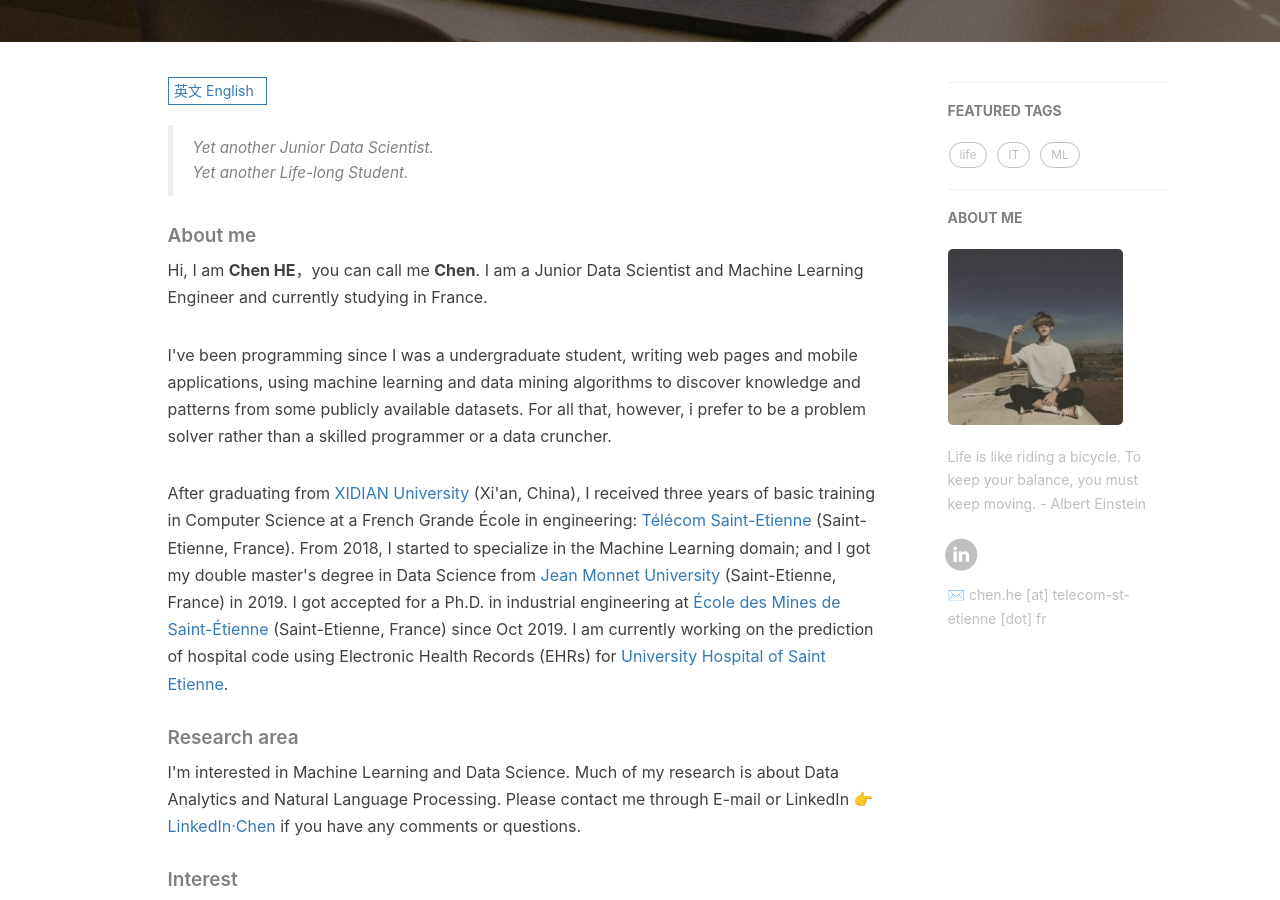
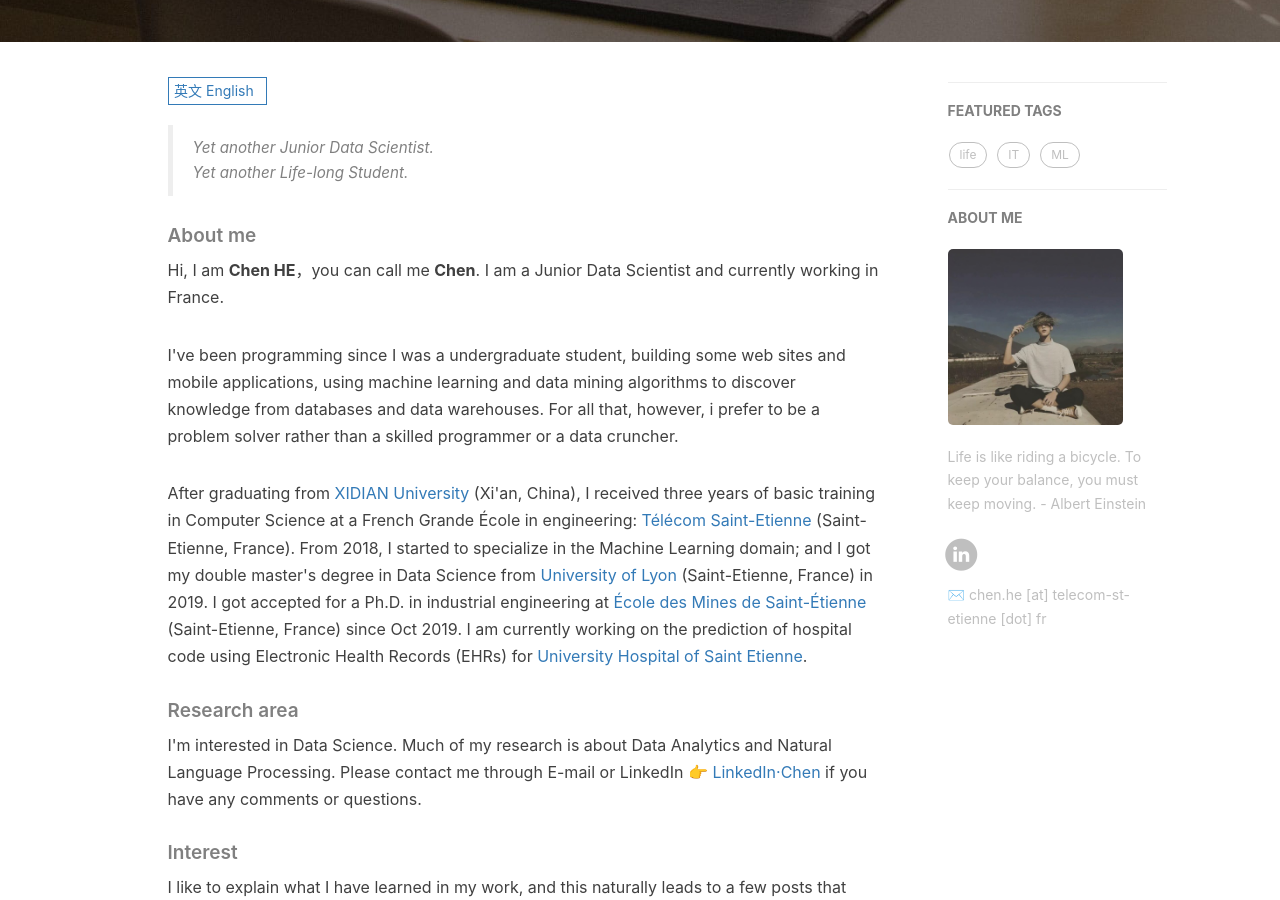
Before and after one commit to he-chen-95/he-chen-95.github.io, a Jekyll site: the page built from about.html, in a window 1280 px wide and 900 px high, scrolled down 396 px. Built offline with Jekyll 4.4.1, drawn with Linux system fonts in a browser that asks for light colours; nearby versions of some CDN libraries; comment, search, counter and statistics services are not loaded.

Commit message:
Update about.html

```diff
--- a/about.html
+++ b/about.html
@@ -51,15 +51,15 @@
 
     <h5>About me</h5>
 
-    <p>Hi, I am <strong>Chen HE</strong>，you can call me <strong>Chen</strong>. I am a Junior Data Scientist and Machine Learning Engineer and currently studying in France.</p>
+    <p>Hi, I am <strong>Chen HE</strong>，you can call me <strong>Chen</strong>. I am a Junior Data Scientist and currently working in France.</p>
 
-    <p>I've been programming since I was a undergraduate student, writing web pages and mobile applications, using machine learning and data mining algorithms to discover knowledge and patterns from some publicly available datasets. For all that, however, i prefer to be a problem solver rather than a skilled programmer or a data cruncher.</p>
+    <p>I've been programming since I was a undergraduate student, building some web sites and mobile applications, using machine learning and data mining algorithms to discover knowledge from databases and data warehouses. For all that, however, i prefer to be a problem solver rather than a skilled programmer or a data cruncher.</p>
 
-    <p>After graduating from <a href="https://en.xidian.edu.cn/">XIDIAN University</a> (Xi'an, China), I received three years of basic training in Computer Science at a French Grande École in engineering: <a href="https://www.telecom-st-etienne.fr/">Télécom Saint-Etienne</a> (Saint-Etienne, France).  From 2018, I started to specialize in the Machine Learning domain; and I got my double master's degree in Data Science from <a href="https://www.univ-st-etienne.fr/en/index.html">Jean Monnet University</a> (Saint-Etienne, France) in 2019. I got accepted for a Ph.D. in industrial engineering at <a href="https://www.mines-stetienne.fr/">École des Mines de Saint-Étienne</a> (Saint-Etienne, France) since Oct 2019. I am currently working on the prediction of hospital code using Electronic Health Records (EHRs) for <a href="http://www.chu-st-etienne.fr/">University Hospital of Saint Etienne</a>.</p>
+    <p>After graduating from <a href="https://en.xidian.edu.cn/">XIDIAN University</a> (Xi'an, China), I received three years of basic training in Computer Science at a French Grande École in engineering: <a href="https://www.telecom-st-etienne.fr/">Télécom Saint-Etienne</a> (Saint-Etienne, France).  From 2018, I started to specialize in the Machine Learning domain; and I got my double master's degree in Data Science from <a href="https://www.universite-lyon.fr/">University of Lyon</a> (Saint-Etienne, France) in 2019. I got accepted for a Ph.D. in industrial engineering at <a href="https://www.mines-stetienne.fr/">École des Mines de Saint-Étienne</a> (Saint-Etienne, France) since Oct 2019. I am currently working on the prediction of hospital code using Electronic Health Records (EHRs) for <a href="http://www.chu-st-etienne.fr/">University Hospital of Saint Etienne</a>.</p>
 
     <h5>Research area</h5>
 
-    <p>I'm interested in Machine Learning and Data Science. Much of my research is about Data Analytics and Natural Language Processing. Please contact me through E-mail or LinkedIn 👉 <a href="https://www.linkedin.com/in/chenhe95/">LinkedIn·Chen</a> if you have any comments or questions.</p>
+    <p>I'm interested in Data Science. Much of my research is about Data Analytics and Natural Language Processing. Please contact me through E-mail or LinkedIn 👉 <a href="https://www.linkedin.com/in/chenhe95/">LinkedIn·Chen</a> if you have any comments or questions.</p>
 
     <h5>Interest</h5>
 
```
Also changed, not shown: other parts of about.html (+2 -2 lines).
